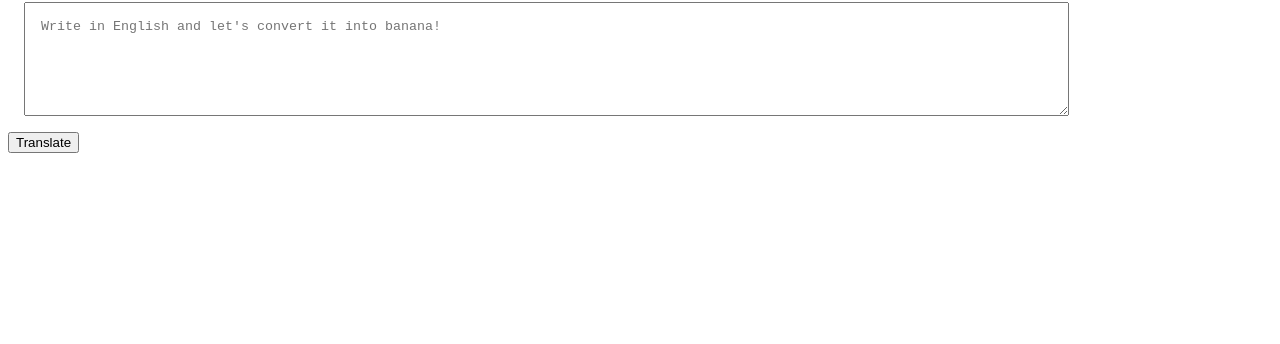
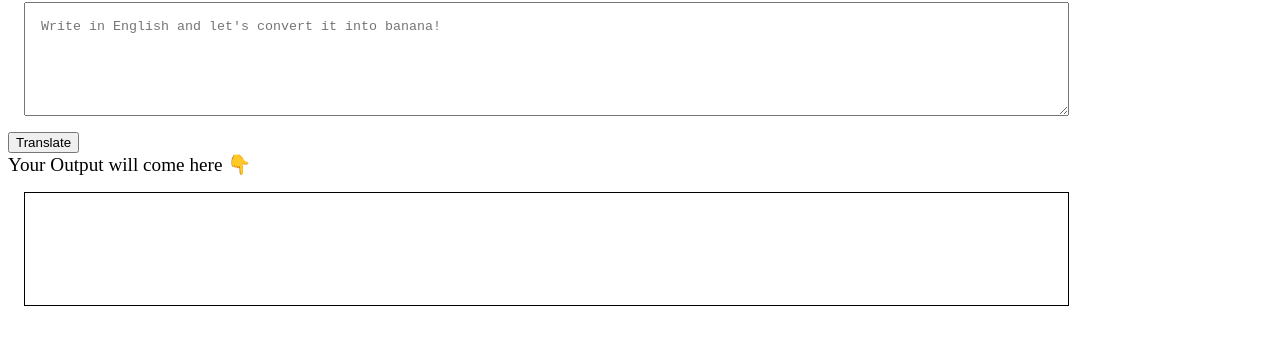
Before and after one commit to pranjalmahajan96/level0-bananaSpeak, a plain HTML site: page index.html in a window 1280 px wide. Shown: the part 78-422 px from the top of the page. Drawn offline with Linux system fonts and the light colour scheme.

Commit message:
input output processing done!

```diff
--- a/app.js
+++ b/app.js
@@ -1,11 +1,11 @@
 var btnTranslate = document.querySelector("#btn-translate");
 var txtInput = document.querySelector("#txt-input");
+var outputDiv = document.querySelector("#output");
 
 
 function clickEventHandler()
 {
-    console.log("clicked!");
-    console.log("input", txtInput.value);
+   outputDiv.innerText = "bababababababab " + txtInput.value;
 }
 
 btnTranslate.addEventListener("click", clickEventHandler)
--- a/index.html
+++ b/index.html
@@ -12,6 +12,14 @@
             margin: 1rem;
             padding: 1rem;
         }
+
+        #output{
+            border: 1px solid black;
+            height: 10vh;
+            width: 80%;
+            margin: 1rem;
+            padding: 1rem;
+        }
     </style>
 
 </head>
@@ -20,6 +28,8 @@
     <textarea id="txt-input" placeholder="Write in English and let's convert it into banana!"></textarea>
     <button id="btn-translate">Translate</button>
 
+    <div style="font-size: larger;">Your Output will come here 👇</div>
+    <div id="output"></div>
 
 
     <script src="app.js" type="text/javascript"></script>
```
